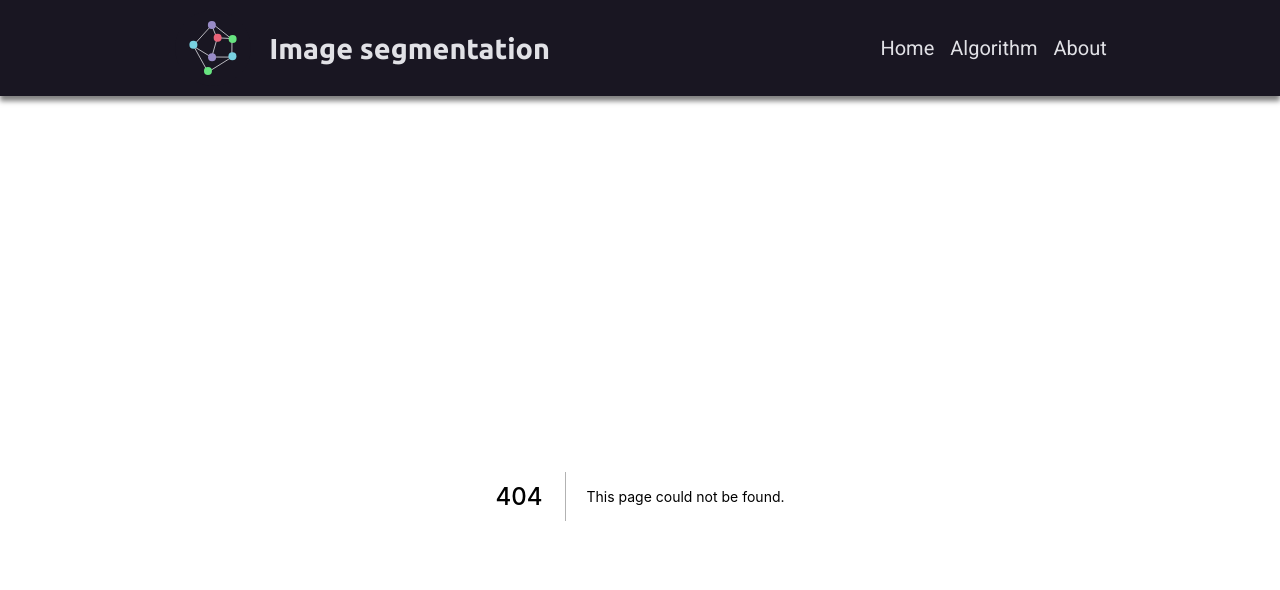
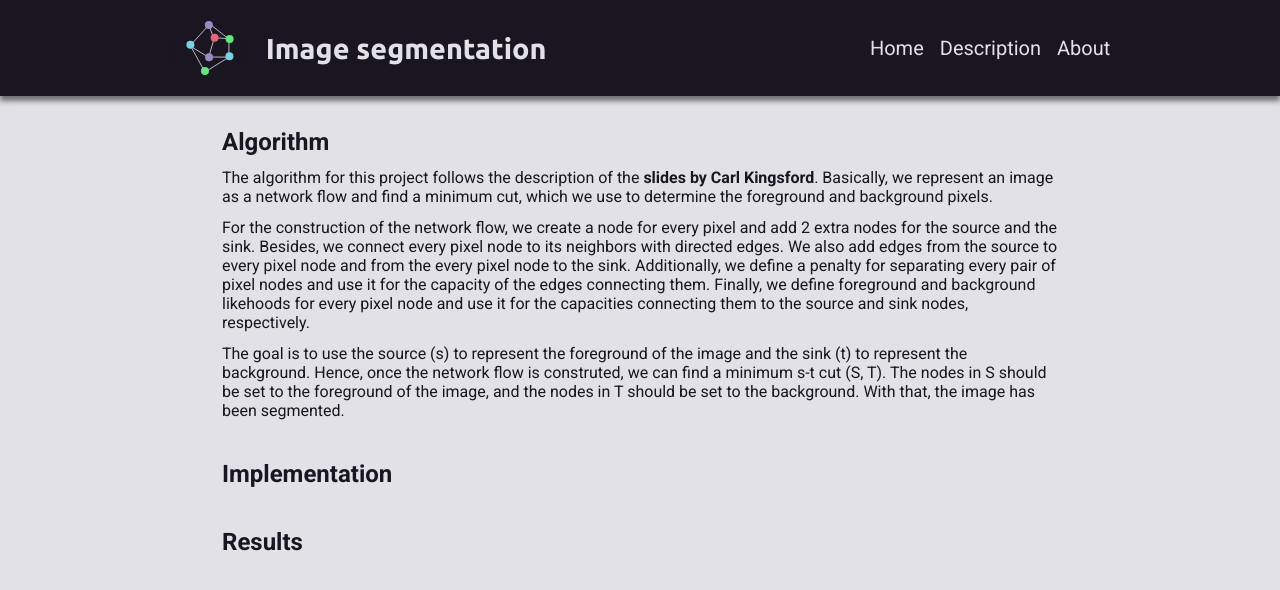
Before and after one commit to iago-mendes/image-segmentation, a Next.js app: page /description in a window 1280 px wide. Before the commit this address had no page. Shown: the top 590 px of the page. Built offline with nearby package versions, Linux system fonts and the light colour scheme.

Commit message:
feat: rename algorithms page as description; finish writing algorithm section

```diff
--- a/src/components/Menu/index.tsx
+++ b/src/components/Menu/index.tsx
@@ -18,8 +18,8 @@ export function Menu() {
 				<Link href="/">
 					<li>Home</li>
 				</Link>
-				<Link href="/algorithm">
-					<li>Algorithm</li>
+				<Link href="/description">
+					<li>Description</li>
 				</Link>
 				<Link href="/about">
 					<li>About</li>
--- a/src/pages/about.tsx
+++ b/src/pages/about.tsx
@@ -27,7 +27,7 @@ const About: NextPage = () => {
 
 				<p>
 					If you would like to understand the algorithm and its implementation,
-					you can go to the page <Link href="/algorithm">"Algorithm"</Link>.
+					you can go to the page <Link href="/description">"Description"</Link>.
 				</p>
 			</section>
 		</div>
--- a/src/pages/algorithm.tsx
+++ b/src/pages/description.tsx
@@ -1,6 +1,6 @@
 import type {NextPage} from 'next'
 
-const Algorithm: NextPage = () => {
+const Description: NextPage = () => {
 	return (
 		<div className="page">
 			<section>
@@ -25,7 +25,20 @@ const Algorithm: NextPage = () => {
 					pixel and add 2 extra nodes for the source and the sink. Besides, we
 					connect every pixel node to its neighbors with directed edges. We also
 					add edges from the source to every pixel node and from the every pixel
-					node to the sink.
+					node to the sink. Additionally, we define a penalty for separating
+					every pair of pixel nodes and use it for the capacity of the edges
+					connecting them. Finally, we define foreground and background
+					likehoods for every pixel node and use it for the capacities
+					connecting them to the source and sink nodes, respectively.
+				</p>
+
+				<p>
+					The goal is to use the source (s) to represent the foreground of the
+					image and the sink (t) to represent the background. Hence, once the
+					network flow is construted, we can find a minimum s-t cut (S, T). The
+					nodes in S should be set to the foreground of the image, and the nodes
+					in T should be set to the background. With that, the image has been
+					segmented.
 				</p>
 			</section>
 
@@ -40,4 +53,4 @@ const Algorithm: NextPage = () => {
 	)
 }
 
-export default Algorithm
+export default Description
```
